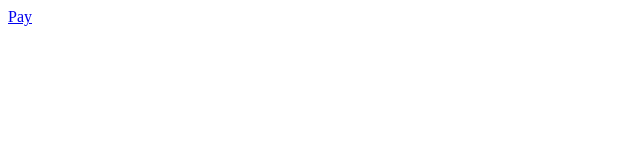
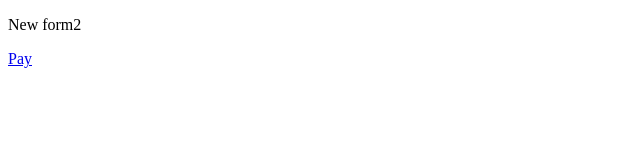
Before and after one commit to Palladin111/payment_1, a plain HTML site: page index.html in a window 1280 px wide. Shown: the whole page, without its empty margins (0-640 px from the left). Drawn offline with Linux system fonts and the light colour scheme.

Commit message:
Added new form2

```diff
--- a/index.html
+++ b/index.html
@@ -5,6 +5,7 @@
 	<script type="text/javascript">/*Google analytics*/</script>
 </head>
 <body>
+		<p>New form2</p>
 		<a href="payment.html">Pay</a>
 </body>
 </html>
```
